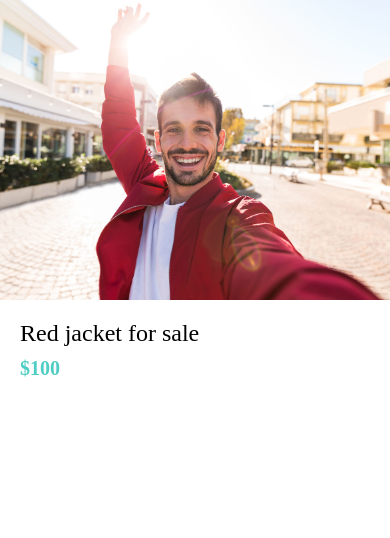
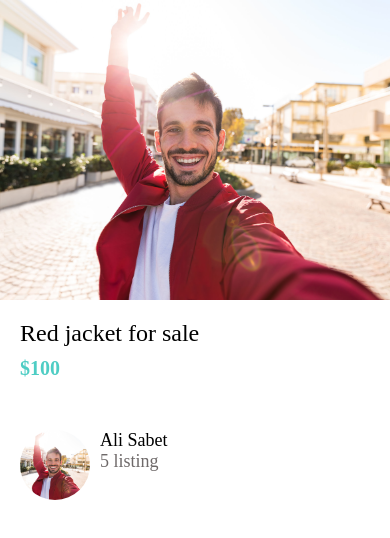
Before and after one commit to AliSabet81/React-native-ecommerce, a React Native app: screen / in a window 390 px wide. Shown: the top 538 px of the page. Built offline with nearby package versions, Linux system fonts and the light colour scheme.

Commit message:
list item component

```diff
--- /dev/null
+++ b/app/components/Card/index.ts
@@ -0,0 +1 @@
+export * from './Card'
--- /dev/null
+++ b/app/components/ListItem/ListItem.tsx
@@ -0,0 +1,42 @@
+import React from "react";
+import { Image, ImageSourcePropType, StyleSheet, View } from "react-native";
+import { AppText } from "../AppText";
+import { colors } from "../../config/colors";
+
+export const ListItem = ({
+  title,
+  subTitle,
+  image,
+}: {
+  title: string;
+  subTitle: string;
+  image: ImageSourcePropType;
+}) => {
+  return (
+    <View style={styles.container}>
+      <Image style={styles.image} source={image} />
+      <View>
+        <AppText style={styles.title}>{title}</AppText>
+        <AppText style={styles.subTitle}>{subTitle}</AppText>
+      </View>
+    </View>
+  );
+};
+
+const styles = StyleSheet.create({
+  container: {
+    flexDirection: "row",
+  },
+  image: {
+    width: 70,
+    height: 70,
+    borderRadius: 35,
+    marginRight: 10,
+  },
+  title: {
+    fontWeight: "500",
+  },
+  subTitle: {
+    color: colors.medium,
+  },
+});
--- /dev/null
+++ b/app/components/ListItem/index.ts
@@ -0,0 +1 @@
+export * from './ListItem'
--- a/app/components/index.ts
+++ b/app/components/index.ts
@@ -1,2 +1,4 @@
 export * from "./AppText";
 export * from './AppButton'
+export * from './Card'
+export * from './ListItem'
--- a/app/config/colors.ts
+++ b/app/config/colors.ts
@@ -3,4 +3,5 @@
   secondary: "#4ecdc4",
   black: "#000",
   white: "#fff",
+  medium: "#6e6969",
 };
--- a/app/screens/ListingDetailsScreen.tsx
+++ b/app/screens/ListingDetailsScreen.tsx
@@ -1,6 +1,6 @@
 import React from "react";
 import { Image, StyleSheet, View } from "react-native";
-import { AppText } from "../components";
+import { AppText, ListItem } from "../components";
 import { colors } from "../config/colors";
 
 const ListingDetailsScreen = () => {
@@ -10,6 +10,13 @@
       <View style={styles.detailsContainer}>
         <AppText style={styles.title}>Red jacket for sale</AppText>
         <AppText style={styles.price}>$100</AppText>
+        <View style={styles.userContainer}>
+          <ListItem
+            image={require("../assets/jacket.jpg")}
+            title="Ali Sabet"
+            subTitle="5 listing"
+          />
+        </View>
       </View>
     </View>
   );
@@ -31,6 +38,9 @@
     fontSize: 20,
     marginVertical: 10,
   },
+  userContainer: {
+    marginVertical: 40,
+  },
 });
 
 export default ListingDetailsScreen;
```
